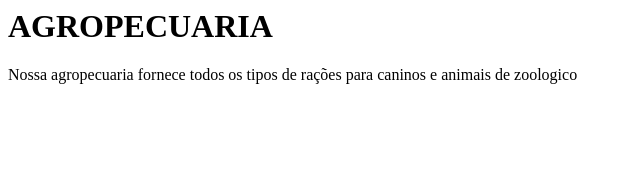
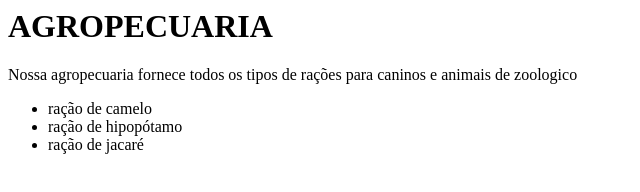
Before and after one commit to MarcilioAnt7/agropec2TDS, a plain HTML site: page index.html in a window 1280 px wide. Shown: the whole page, without its empty margins (0-640 px from the left). Drawn offline with Linux system fonts and the light colour scheme.

Commit message:
Update index.html

```diff
--- a/index.html
+++ b/index.html
@@ -1,8 +1,9 @@
 <html>
 <h1> AGROPECUARIA </h1>
 <p>Nossa agropecuaria fornece todos os tipos de rações para caninos e animais de zoologico</p>
-  <style>
-    background-color 122
-  </style>
-
+  <ul>
+<li>ração de camelo</li>
+<li>ração de hipopótamo</li>
+    <li>ração de jacaré</li>
+  </ul>
 </html>
```
